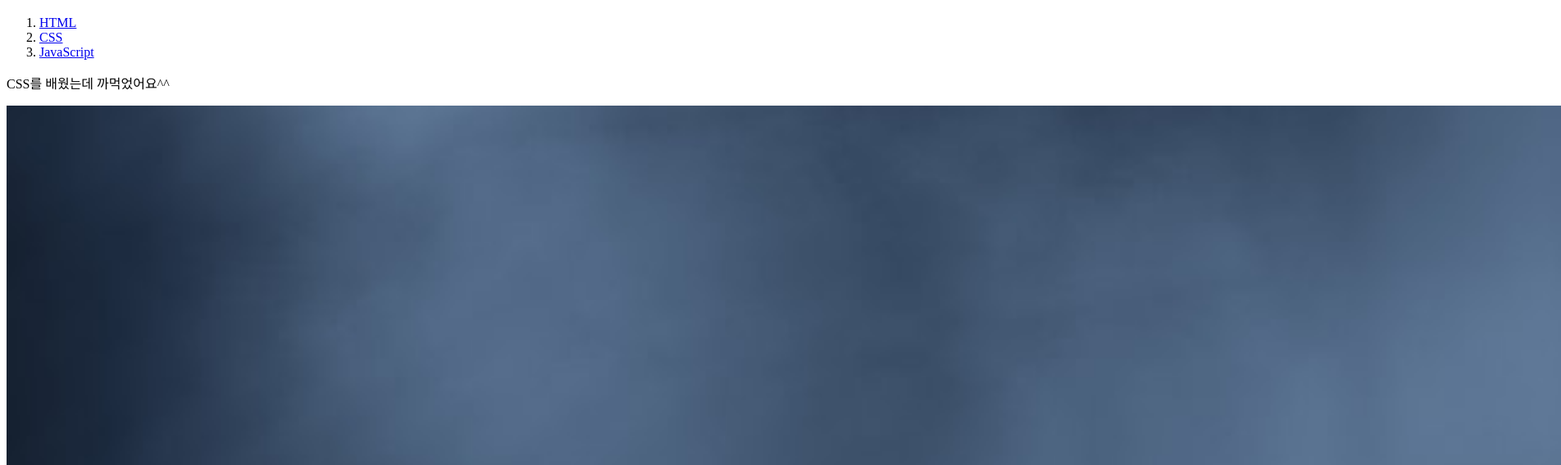
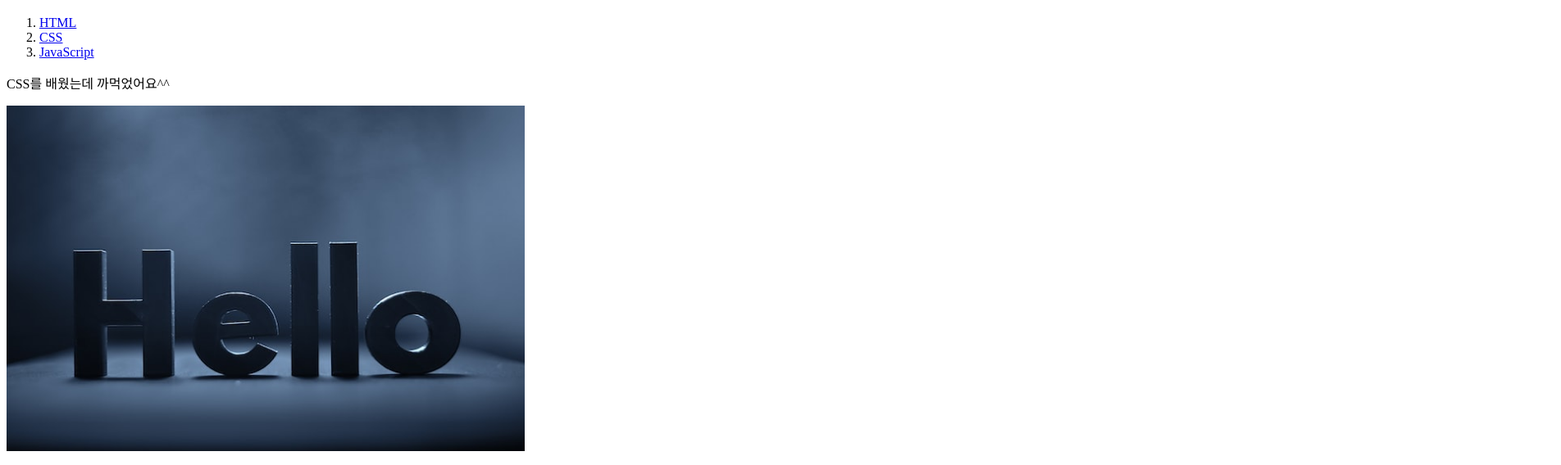
Before and after one commit to MeteorLee/my-first-web-site, a plain HTML site: page CSS.html in a window 1280 px wide. Shown: the part 61-629 px from the top of the page at 82% size, 1904 px wide, since content can reach past the window. Drawn offline with Linux system fonts and the light colour scheme.

Commit message:
Add files via upload

```diff
--- a/CSS.html
+++ b/CSS.html
@@ -15,7 +15,7 @@
 	</ol>
 
 	<p>CSS를 배웠는데 까먹었어요^^</p>
-	<img src="Hello.jpg" width="150%">
+	<img src="Hello.jpg" width="50%">
 	<p>안녕하세요^^</p>
 
 </body>
```
Also changed, not shown: index.html (+1 -0 lines).
